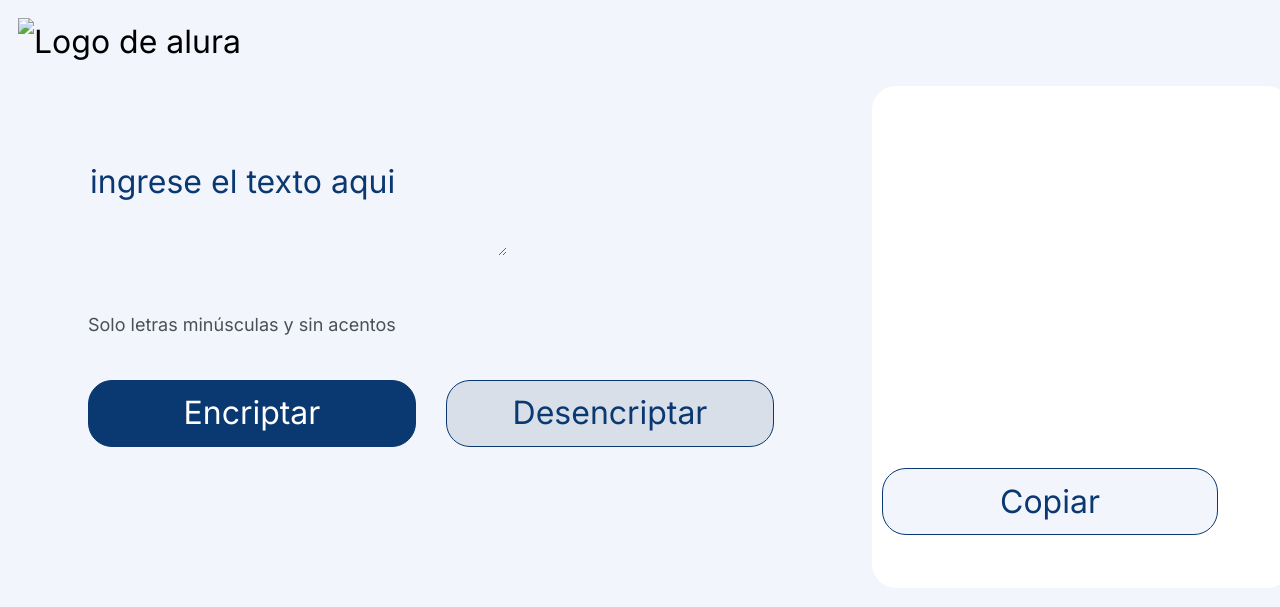
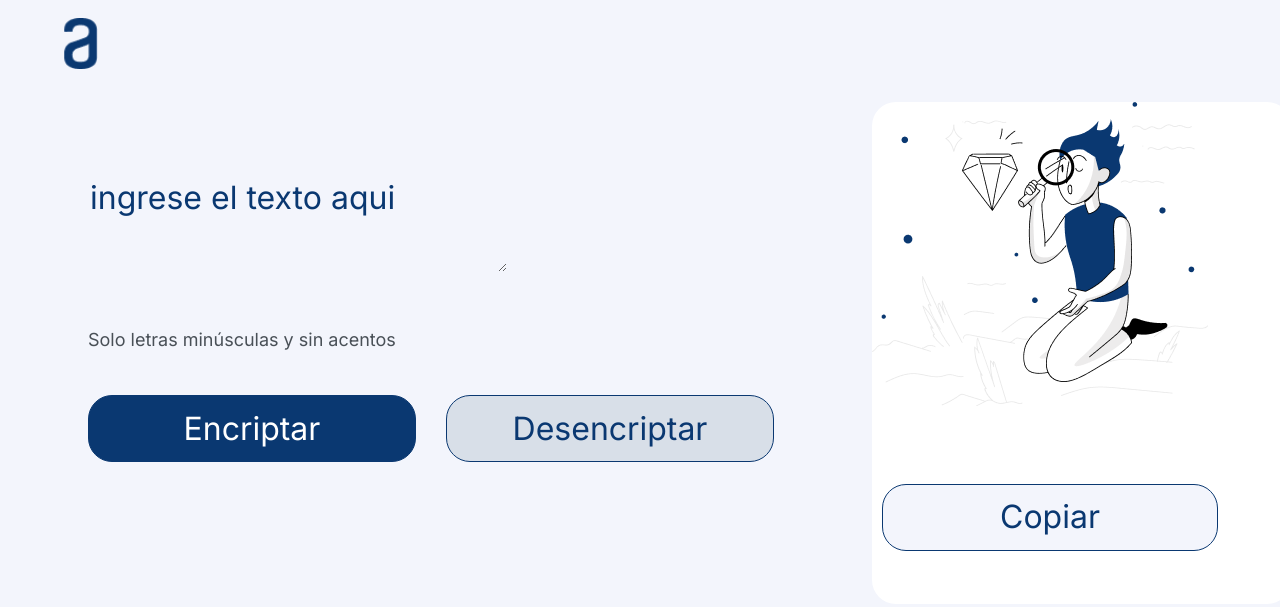
Before and after one commit to AndersonYecidEspinosaBetancur/challengeAlura, a plain HTML site: page index.html in a window 1280 px wide. Drawn offline with Linux system fonts and the light colour scheme; the site is published under a folder, as on GitHub Pages, so addresses that start at the root find nothing.

Commit message:
actualizacion llamado de img

```diff
--- a/index.html
+++ b/index.html
@@ -13,7 +13,7 @@
 
 <body>
     <header>
-        <img class="logo" src="/Img/Logo.png" alt="Logo de alura">
+        <img class="logo" src="./Img/Logo.png" alt="Logo de alura">
     </header>
     <main>
         <section>
@@ -33,7 +33,7 @@
              </div>
         </section>
     </main>
-    <script src="/script.js"></script>
+    <script src="script.js"></script>
 </body>
 
 </html>
--- a/style.css
+++ b/style.css
@@ -35,7 +35,7 @@ main {
 
 .mensaje {
     background: white;
-    background-image: url(/Img/Muneco.png);
+    background-image: url(./Img/Muneco.png);
     background-repeat: no-repeat;
     border: none;
     border-radius: 24px;
```
